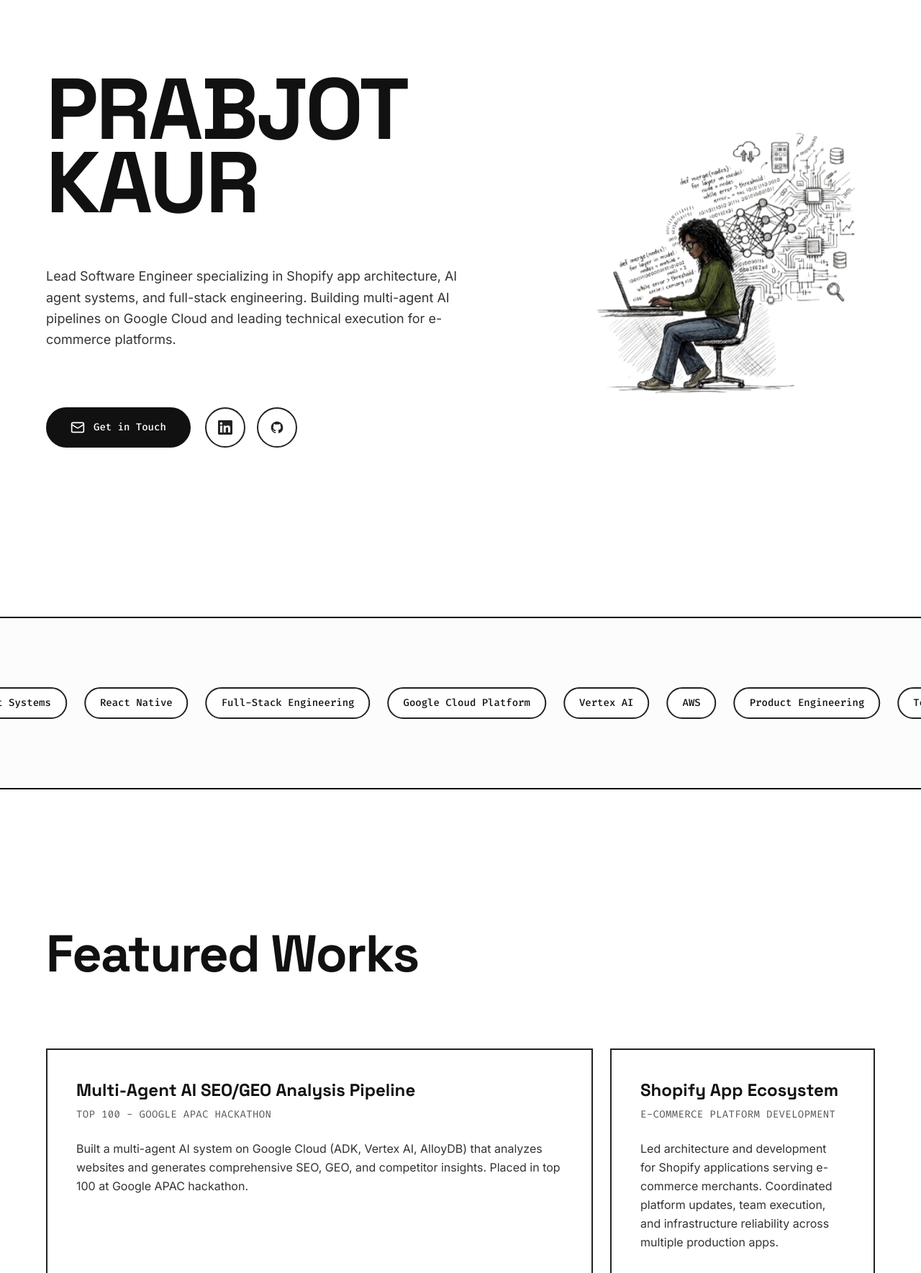
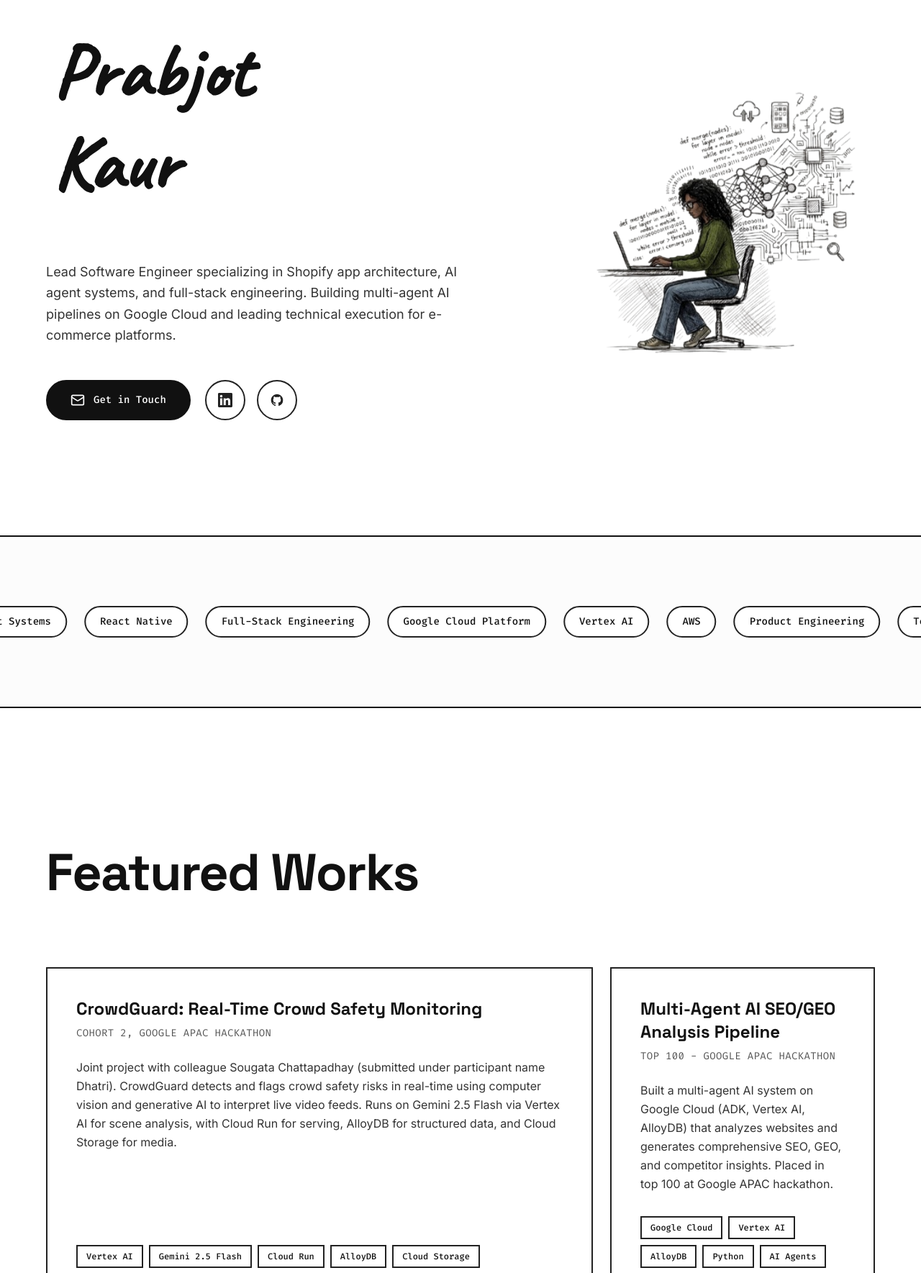
Before and after one commit to Prabjot616/portfolio, a Next.js app: page / in a window 1280 px wide. Shown: the part 133-1902 px from the top of the page at 72% size. Built offline with nearby package versions, Linux system fonts and the light colour scheme.

Commit message:
Changes done to the hero section

```diff
--- a/app/globals.css
+++ b/app/globals.css
@@ -1,4 +1,4 @@
-@import url('https://fonts.googleapis.com/css2?family=Space+Grotesk:wght@600;700&family=Inter:wght@400;500&family=Fira+Code:wght@400;500&family=Architects+Daughter&display=swap');
+@import url('https://fonts.googleapis.com/css2?family=Space+Grotesk:wght@600;700&family=Inter:wght@400;500&family=Fira+Code:wght@400;500&family=Architects+Daughter&family=Caveat:wght@600&display=swap');
 @import "tailwindcss";
 
 @theme inline {
--- a/app/page.tsx
+++ b/app/page.tsx
@@ -14,6 +14,54 @@
     <path fillRule="evenodd" d="M12 2C6.477 2 2 6.484 2 12.017c0 4.425 2.865 8.18 6.839 9.504.5.092.682-.217.682-.483 0-.237-.008-.868-.013-1.703-2.782.605-3.369-1.343-3.369-1.343-.454-1.158-1.11-1.466-1.11-1.466-.908-.62.069-.608.069-.608 1.003.07 1.531 1.032 1.531 1.032.892 1.53 2.341 1.088 2.91.832.092-.647.35-1.088.636-1.338-2.22-.253-4.555-1.113-4.555-4.951 0-1.093.39-1.988 1.029-2.688-.103-.253-.446-1.272.098-2.65 0 0 .84-.27 2.75 1.026A9.564 9.564 0 0112 6.844c.85.004 1.705.115 2.504.337 1.909-1.296 2.747-1.027 2.747-1.027.546 1.379.202 2.398.1 2.651.64.7 1.028 1.595 1.028 2.688 0 3.848-2.339 4.695-4.566 4.943.359.309.678.92.678 1.855 0 1.338-.012 2.419-.012 2.747 0 .268.18.58.688.482A10.019 10.019 0 0022 12.017C22 6.484 17.522 2 12 2z" clipRule="evenodd" />
   </svg>
 );
+
+const AnimatedSignature = () => {
+  return (
+    <div className="inline-block w-full max-w-4xl">
+      <svg xmlns="http://www.w3.org/2000/svg" viewBox="0 0 600 280" className="w-full h-auto" preserveAspectRatio="xMinYMin meet">
+        <style>
+          {`
+            .signature-text {
+              font-family: 'Caveat', cursive;
+              font-size: 100px;
+              fill: transparent;
+              stroke: #111111;
+              stroke-width: 2.5;
+              stroke-linecap: round;
+              stroke-linejoin: round;
+              stroke-dasharray: 1000;
+              stroke-dashoffset: 1000;
+              text-anchor: start;
+            }
+
+            .first-name {
+              animation: write-and-fill 1.8s ease-in-out forwards;
+              animation-delay: 0.2s;
+            }
+
+            .last-name {
+              animation: write-and-fill 1.5s ease-in-out forwards;
+              animation-delay: 1.6s;
+            }
+
+            @keyframes write-and-fill {
+              50% {
+                stroke-dashoffset: 0;
+                fill: rgba(17, 17, 17, 0);
+              }
+              100% {
+                stroke-dashoffset: 0;
+                fill: #111111;
+              }
+            }
+          `}
+        </style>
+        <text x="10" y="100" className="signature-text first-name">Prabjot</text>
+        <text x="10" y="220" className="signature-text last-name">Kaur</text>
+      </svg>
+    </div>
+  );
+};
 
 const personalInfo = {
   name: 'PRABJOT KAUR',
@@ -77,18 +125,25 @@
 
 const projects = [
   {
+    title: 'CrowdGuard: Real-Time Crowd Safety Monitoring',
+    subtitle: 'Cohort 2, Google APAC Hackathon',
+    description: 'Joint project with colleague Sougata Chattapadhay (submitted under participant name Dhatri). CrowdGuard detects and flags crowd safety risks in real-time using computer vision and generative AI to interpret live video feeds. Runs on Gemini 2.5 Flash via Vertex AI for scene analysis, with Cloud Run for serving, AlloyDB for structured data, and Cloud Storage for media.',
+    tech: ['Vertex AI', 'Gemini 2.5 Flash', 'Cloud Run', 'AlloyDB', 'Cloud Storage'],
+    colSpan: 'col-span-1 md:col-span-2',
+  },
+  {
     title: 'Multi-Agent AI SEO/GEO Analysis Pipeline',
     subtitle: 'Top 100 - Google APAC Hackathon',
     description: 'Built a multi-agent AI system on Google Cloud (ADK, Vertex AI, AlloyDB) that analyzes websites and generates comprehensive SEO, GEO, and competitor insights. Placed in top 100 at Google APAC hackathon.',
     tech: ['Google Cloud', 'Vertex AI', 'AlloyDB', 'Python', 'AI Agents'],
-    colSpan: 'col-span-1 md:col-span-2',
+    colSpan: 'col-span-1',
   },
   {
     title: 'Shopify App Ecosystem',
     subtitle: 'E-commerce Platform Development',
     description: 'Led architecture and development for Shopify applications serving e-commerce merchants. Coordinated platform updates, team execution, and infrastructure reliability across multiple production apps.',
     tech: ['Shopify APIs', 'React', 'Node.js', 'PostgreSQL'],
-    colSpan: 'col-span-1',
+    colSpan: 'col-span-1 md:col-span-2',
   },
   {
     title: 'Pomodoro Pulse',
@@ -96,7 +151,7 @@
     description: 'Published a Pomodoro productivity timer mobile application on Google Play Store built with React Native.',
     tech: ['React Native', 'Mobile Development'],
     link: 'https://play.google.com/store/apps/details?id=com.pomodoropulse',
-    colSpan: 'col-span-1 md:col-span-3',
+    colSpan: 'col-span-1',
   },
 ];
 
@@ -204,15 +259,15 @@
     <main className="relative flex flex-col w-full min-h-screen bg-white overflow-x-clip font-body">
 
       {/* Hero Section */}
-      <section className="relative w-full max-w-7xl mx-auto px-6 md:px-12 lg:px-16 py-32 md:py-48 lg:py-56">
+      <section className="relative w-full max-w-7xl mx-auto px-6 md:px-12 lg:px-16 py-20 md:py-32 lg:py-40">
         <div className="grid grid-cols-1 lg:grid-cols-12 gap-12 lg:gap-20 items-center">
           {/* Left Content */}
           <div className="lg:col-span-7 order-2 lg:order-1">
-            <h1 className="font-heading text-[12vw] sm:text-[10vw] md:text-[8.5vw] lg:text-[100px] xl:text-[120px] text-[#111111] mb-16 leading-[0.85] tracking-tight animate-slide-up">
-              {personalInfo.name}
-            </h1>
+            <div className="mb-8">
+              <AnimatedSignature />
+            </div>
 
-            <p className="text-base md:text-lg text-[#333333] max-w-xl mb-20 leading-relaxed animate-slide-up delay-100">
+            <p className="text-base md:text-lg text-[#333333] max-w-xl mb-12 leading-relaxed animate-slide-up delay-100">
               Lead Software Engineer specializing in Shopify app architecture, AI agent systems, and full-stack engineering. Building multi-agent AI pipelines on Google Cloud and leading technical execution for e-commerce platforms.
             </p>
 
```
